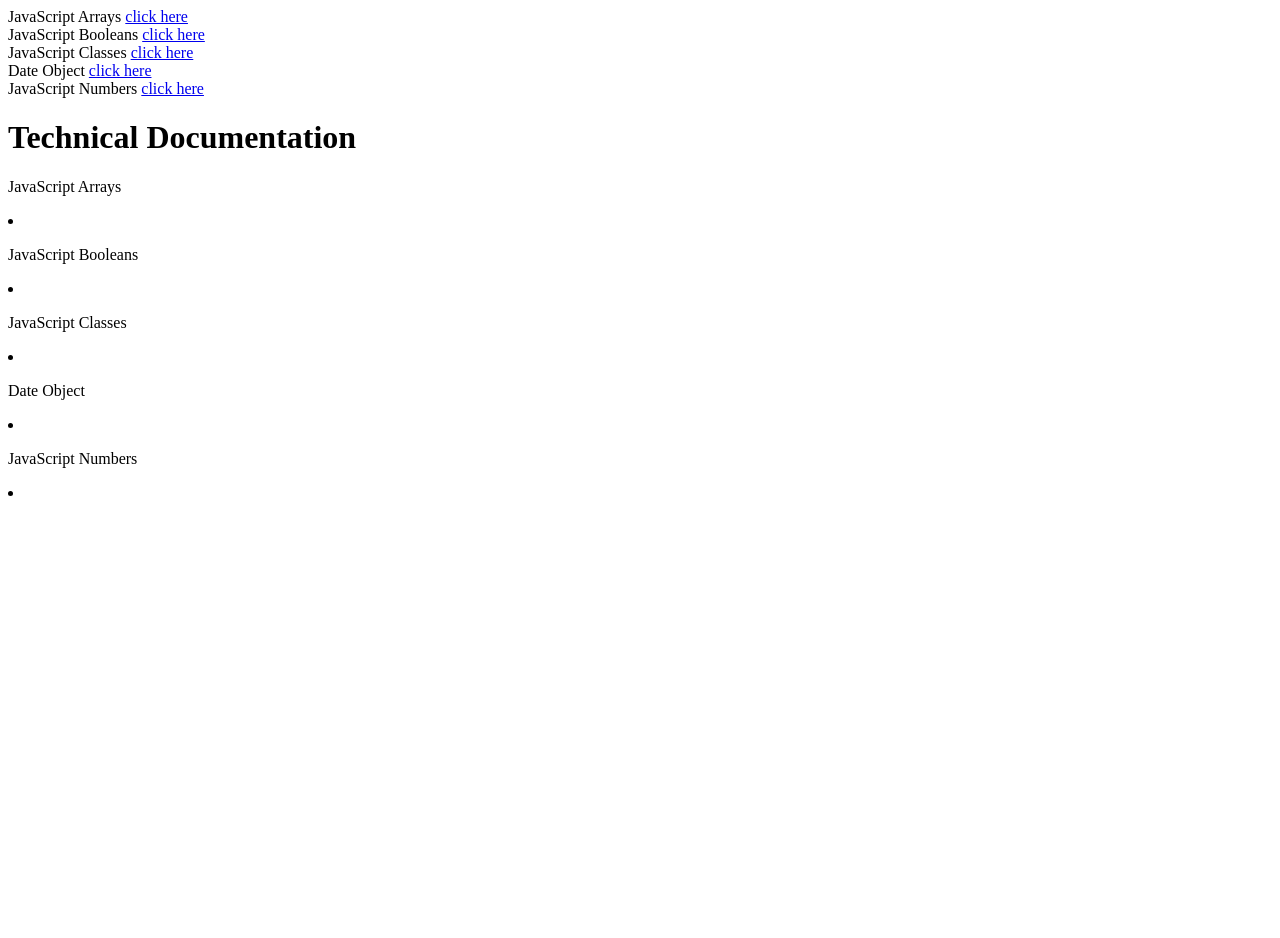
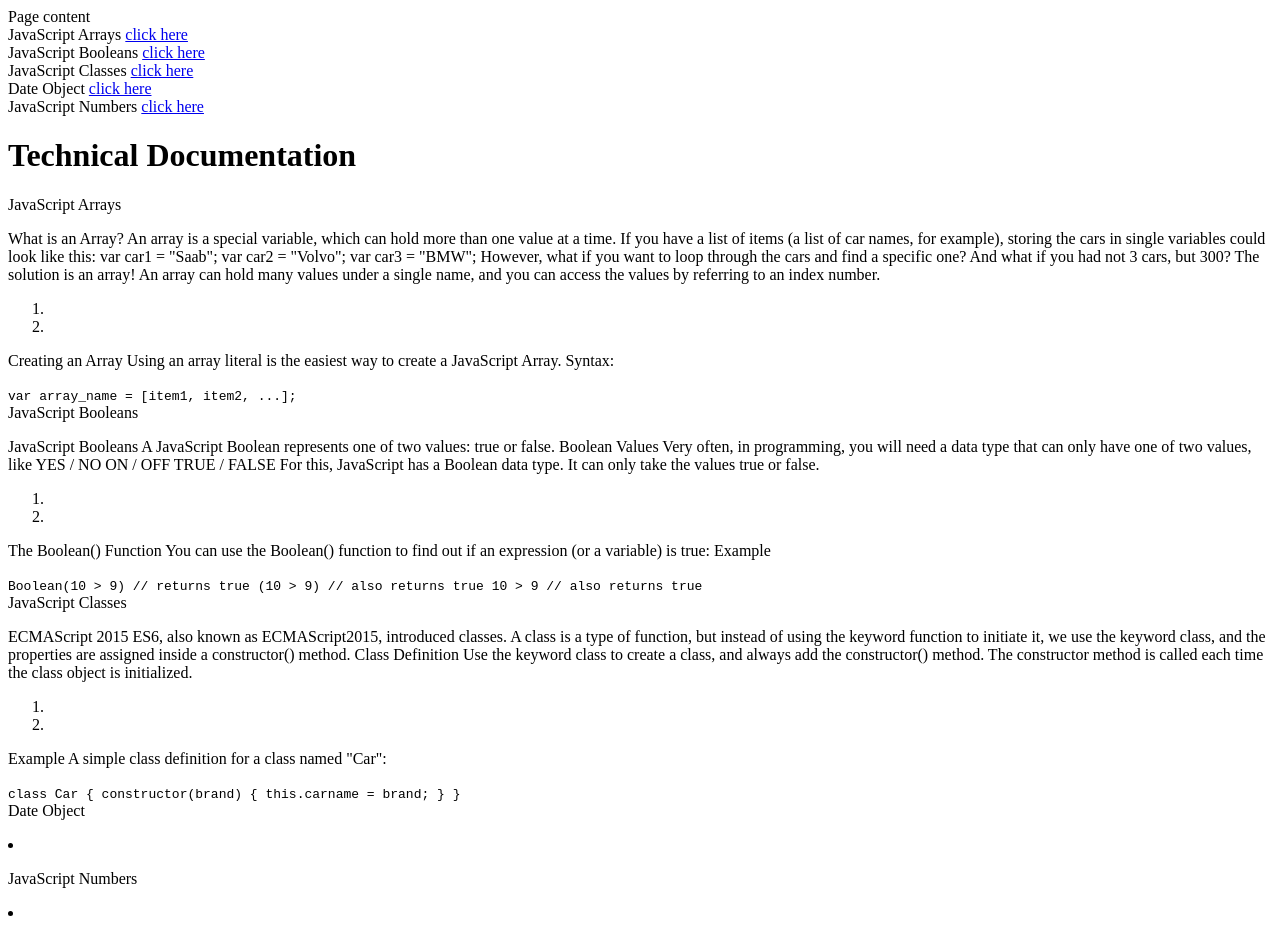
Before and after one commit to mrkarthik3/MicroverseTrial2, a plain HTML site: page index.html in a window 1280 px wide. Before the commit the page ends 800 px from the top, so only its background shows below. Drawn offline with Linux system fonts and the light colour scheme.

Commit message:
commit on css

```diff
--- a/index.html
+++ b/index.html
@@ -7,6 +7,7 @@
 </head>
 <body>
     <nav id="navbar">
+        <header>Page content</header>
         <span>JavaScript Arrays </span> <a href="#JavaScript_Arrays" class="nav-link">click here</a><br>
         <span>JavaScript Booleans </span><a href="#JavaScript_Booleans" class="nav-link">click here</a><br>
         <span>JavaScript Classes </span> <a href="#JavaScript_Classes" class="nav-link">click here</a><br>
@@ -21,37 +22,97 @@
         <section class="main-section">
             <header id="JavaScript_Arrays">JavaScript Arrays</header>
 
-            <p></p>
-            <li>
-                <ol></ol>
-                <ol></ol>
-            </li>
-            <p></p>
-            <code></code>
+            <p>What is an Array?
+
+                An array is a special variable, which can hold more than one value at a time.
+
+                If you have a list of items (a list of car names, for example), storing the cars in single variables could look like this:
+                var car1 = "Saab";
+                var car2 = "Volvo";
+                var car3 = "BMW";
+
+                However, what if you want to loop through the cars and find a specific one? And what if you had not 3 cars, but 300?
+
+                The solution is an array!
+
+                An array can hold many values under a single name, and you can access the values by referring to an index number.
+                </p>
+
+                <ol>
+                    <li></li>
+                    <li></li>
+                </ol>
+
+                <p>Creating an Array
+
+                    Using an array literal is the easiest way to create a JavaScript Array.
+
+                    Syntax: </p>
+            <code>var array_name = [item1, item2, ...];    </code>
 
         </section>
 
         <section class="main-section">
             <header id="JavaScript_Booleans">JavaScript Booleans</header>
-            <p></p>
-            <li>
-                <ol></ol>
-                <ol></ol>
-            </li>
-            <p></p>
-            <code></code>
+            <p>JavaScript Booleans
+
+                A JavaScript Boolean represents one of two values: true or false.
+                Boolean Values
+
+                Very often, in programming, you will need a data type that can only have one of two values, like
+
+                    YES / NO
+                    ON / OFF
+                    TRUE / FALSE
+
+                For this, JavaScript has a Boolean data type. It can only take the values true or false.
+                </p>
+
+                <ol>
+                    <li></li>
+                    <li></li>
+                </ol>
+
+
+            <p>The Boolean() Function
+
+                You can use the Boolean() function to find out if an expression (or a variable) is true:
+                Example
+                 </p>
+            <code>Boolean(10 > 9)        // returns true
+                (10 > 9)              // also returns true
+                10 > 9                // also returns true </code>
 
         </section>
 
         <section class="main-section">
             <header id="JavaScript_Classes">JavaScript Classes</header>
-            <p></p>
-            <li>
-                <ol></ol>
-                <ol></ol>
-            </li>
-            <p></p>
-            <code></code>
+            <p>ECMAScript 2015
+
+                ES6, also known as ECMAScript2015, introduced classes.
+
+                A class is a type of function, but instead of using the keyword function to initiate it, we use the keyword class, and the properties are assigned inside a constructor() method.
+                Class Definition
+
+                Use the keyword class to create a class, and always add the constructor() method.
+
+                The constructor method is called each time the class object is initialized.</p>
+
+                <ol>
+                    <li></li>
+                    <li></li>
+                </ol>
+
+
+            <p>Example
+
+                A simple class definition for a class named "Car":
+                </p>
+            <code>class Car {
+                constructor(brand) {
+                  this.carname = brand;
+                }
+              }</code>
 
         </section>
 
--- /dev/null
+++ b/style.css
@@ -0,0 +1,9 @@
+#navbar {
+    position: fixed;
+    margin-left: 200px;
+
+}
+@media only screen and (max-width: 600px) {
+    body {
+      background-color: lightblue;
+    }
```
